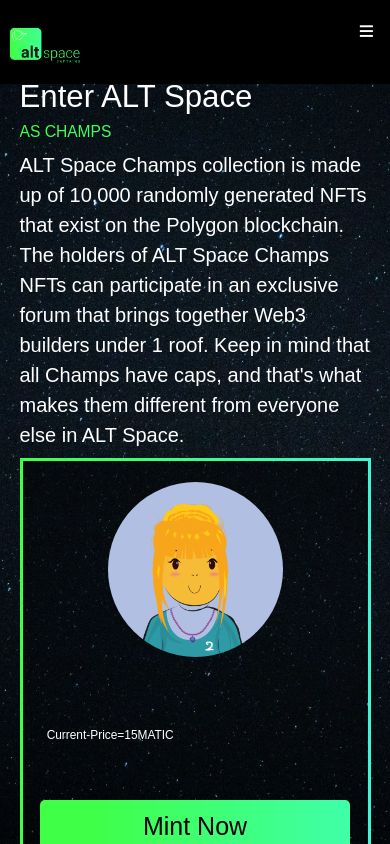
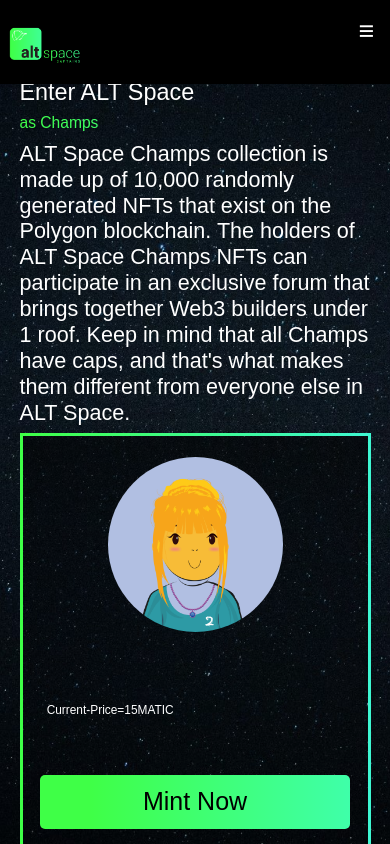
Before and after one commit to enteraltspace/altspacechamps, a React (Create React App) app: page / in a window 390 px wide. Shown: the top 844 px of the page. Built offline with nearby package versions, Linux system fonts and the light colour scheme.

Commit message:
Update welcome.css

```diff
--- a/src/components/welcome/welcome.css
+++ b/src/components/welcome/welcome.css
@@ -1,52 +1,40 @@
-.welcome-div1 {
+.welcome-div1{
     text-align: left;
     margin-top: 0%;
     width: 60%;
     margin: 5%;
     display: inline-block;
 }
-.welcome-div2 {
+.welcome-div2{
     width: 30%;
     display: inline-block;
     margin-top: 10%;
     vertical-align: bottom;
 }
 
-.welcome-heading {
+.welcome-heading{
     color: white;
     font-size: 6vw;
 }
-.welcome-heading1 {
+.welcome-heading1{
     font-size: 4vw;
-  text-transform: uppercase;
-  background: linear-gradient(to right, #3fff47 0%, #3fffd1 100%);
+    background: linear-gradient(to right, #3FFF47 0%, #3FFFD1 100%);
 	background-clip: text;
 	-webkit-text-fill-color: transparent;
 }
-.welcome-text {
+.welcome-text{
     color: white;
-  font-size: 20px;
-  line-height: 30px;
-  /* line-height: 15px; */
 }
-@media screen and (max-width: 840px) {
-  .welcome-div2 {
+@media screen and (max-width: 840px){
+    .welcome-div2{
         width: 100%;
         float: right;
         margin: 0px;
         margin-bottom: 20%;
-  }
-  .welcome-div1 {
+
+    }.welcome-div1{
         width: 90%;
         margin: 0%;
-  }
-  .welcome-div1 {
         margin-top: 20%;
     }
-  .welcome-text {
-    font-size: 20px;
 }
-  .welcome-heading {
-    font-size: 8vw;
-  }
-}
```
Lines whose indentation alone changed are shown as unchanged.
